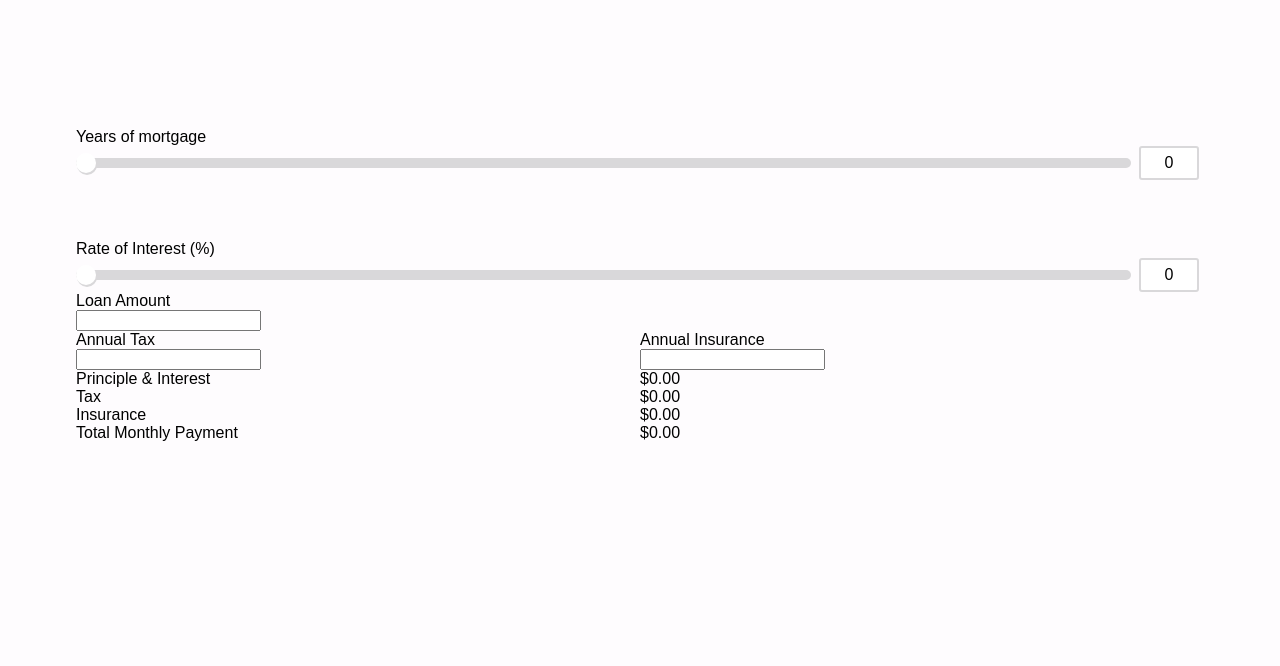
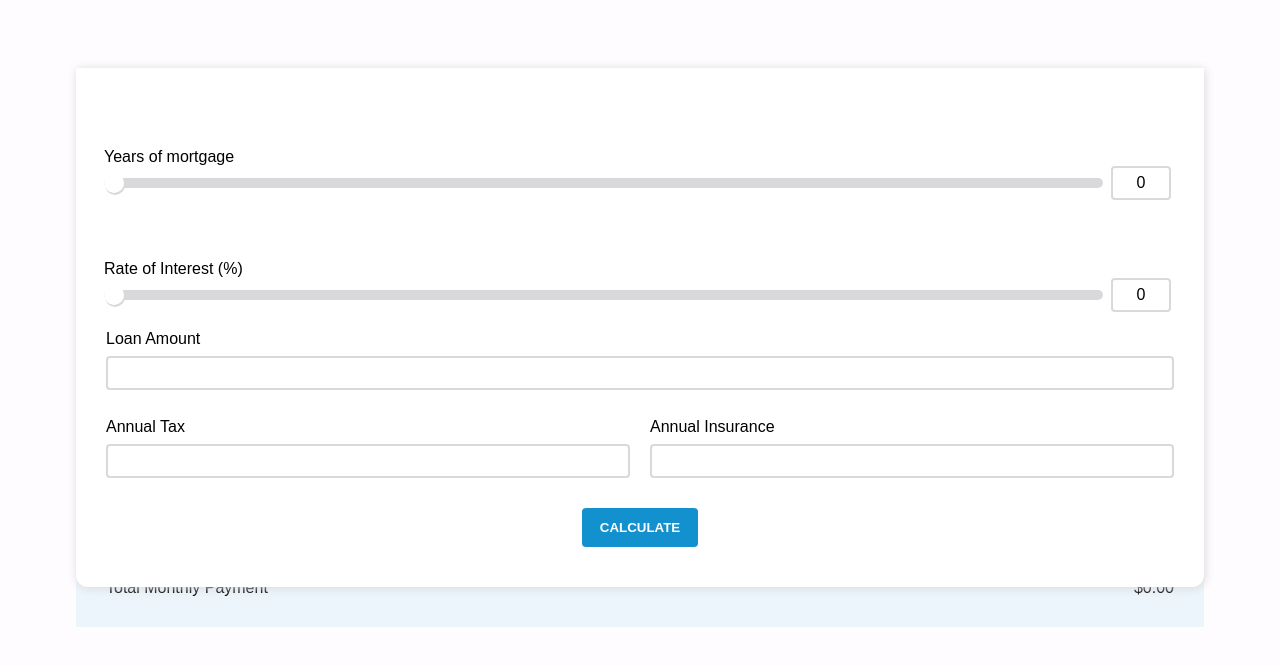
Before and after one commit to jaszhix/mortgage-calculator, a website built with webpack: page front-end/index.html in a window 1280 px wide. Built offline with nearby package versions, Linux system fonts and the light colour scheme.

Commit message:
Add results handling, improve CSS

```diff
--- a/front-end/assets/styles/index.scss
+++ b/front-end/assets/styles/index.scss
@@ -1,6 +1,7 @@
 // Base Colors
 $white: #fff !default;
 $blue: #1391CE !default;
+$lightBlue: #EBF5FB !default;
 $grey: #D9D8DA !default;
 $black: #000 !default;
 
@@ -105,7 +106,7 @@ $slider-label-width: 60px !default;
   border: 2px solid $grey;
   line-height: 20px;
   text-align: center;
-  border-radius: 3px;
+  border-radius: 4px;
   background: $slider-label-color;
   padding: 5px 10px;
   margin-left: 8px;
@@ -179,10 +180,85 @@ $slider-label-width: 60px !default;
   -ms-flex-preferred-size: 100%;
   flex-basis: 100%;
   max-width: 100%;
+  padding: 10px;
+  width: 100%;
 }
 
 .half-col {
   -ms-flex-preferred-size: 50%;
   flex-basis: 50%;
   max-width: 50%;
+  padding: 10px;
+  width: 100%;
 }
+
+.full-col > div, .half-col > div {
+  padding: 8px 8px 8px 0px;
+}
+
+.sliders {
+  padding: 0px 8px 0px 8px;
+}
+
+.inputs {
+  padding: 20px;
+  background: $white;
+  border-bottom-left-radius: 12px;
+  border-bottom-right-radius: 12px;
+  box-shadow: 1px 1px 10px $grey;
+}
+
+input[type='number'] {
+  width: 100% !important;
+  display: inline-block;
+  position: relative;
+  width: $slider-label-width;
+  color: $black;
+  border: 2px solid $grey;
+  line-height: 20px;
+  border-radius: 4px;
+  background: $slider-label-color;
+  padding: 5px 10px;
+}
+
+.button-container {
+  text-align: center;
+  padding: 20px;
+}
+
+button {
+  background: $blue;
+  color: $white;
+  border: 0px;
+  padding: 12px 18px;
+  text-transform: uppercase;
+  border-radius: 4px;
+  font-weight: bold;
+  outline-color: rgba(0, 0, 0, 0);
+}
+
+button:active {
+  background: darken($blue, 5%);
+}
+
+.results {
+  padding: 20px;
+  background: $lightBlue;
+  position: relative;
+  top: -155px;
+  z-index: -1;
+  transition: top 0.5s;
+}
+
+.results > div > div {
+  &:nth-child(1) {
+    text-align: left;
+  }
+  &:nth-child(2) {
+    text-align: right;
+  }
+}
+
+.results > div:not(:nth-child(4)) {
+  border-bottom: 1px solid $grey;
+}
--- a/front-end/index.html
+++ b/front-end/index.html
@@ -12,6 +12,7 @@
           <div class="sliders row"></div>
         <div id="inputs__row1" class="row"></div>
         <div id="inputs__row2" class="row"></div>
+        <div class="button-container"></div>
       </div>
       <div class="results"></div>
     </div>
--- a/front-end/index.js
+++ b/front-end/index.js
@@ -6,6 +6,18 @@ Number.prototype.format = function(n, x) {
   return `$${this.toFixed(Math.max(0, ~~n)).replace(new RegExp(re, 'g'), '$&,')}`;
 };
 
+class Button {
+  constructor({parentElement, onClick}) {
+    let button = document.createElement('button');
+    button.innerText = 'Calculate';
+
+    parentElement.appendChild(button);
+
+    if (typeof onClick !== 'function') return;
+
+    button.addEventListener('click', (...args) => onClick(...args));
+  }
+}
 
 class Result {
   constructor({parentElement, text = '', value = 0}) {
@@ -140,8 +152,10 @@ class RangeSlider {
 }
 
 const sliderContainer = document.querySelector('.sliders');
+const inputContainer = document.querySelector('.inputs');
 const inputRow1 = document.getElementById('inputs__row1');
 const inputRow2 = document.getElementById('inputs__row2');
+const buttonContainer = document.querySelector('.button-container');
 const resultsContainer = document.querySelector('.results');
 
 const sliderClass = 'slider';
@@ -154,6 +168,8 @@ class MortgageCalculator {
     this.loanAmount = 0;
     this.annualTax = 0;
     this.annualInsurance = 0;
+
+    this.initialClick = false;
 
     this.inputs = [
       new RangeSlider({
@@ -195,6 +211,10 @@ class MortgageCalculator {
         className: 'half-col',
         id: 'annualInsurance',
         onChange: (...args) => this.onInputChange(...args)
+      }),
+      new Button({
+        parentElement: buttonContainer,
+        onClick: () => this.onClick()
       })
     ];
 
@@ -224,7 +244,14 @@ class MortgageCalculator {
     this.doCalculation();
   }
 
+  onClick() {
+    this.initialClick = true;
+    resultsContainer.style.top = '0px';
+  }
+
   doCalculation() {
+    if (!this.initialClick) return;
+
     let {interestRate, loanAmount, yearsOfMortgage, annualTax, annualInsurance} = this;
     let {tax, insurance, totalMonthlyPayment, principleAndInterests} = calculator(
       interestRate,
```
